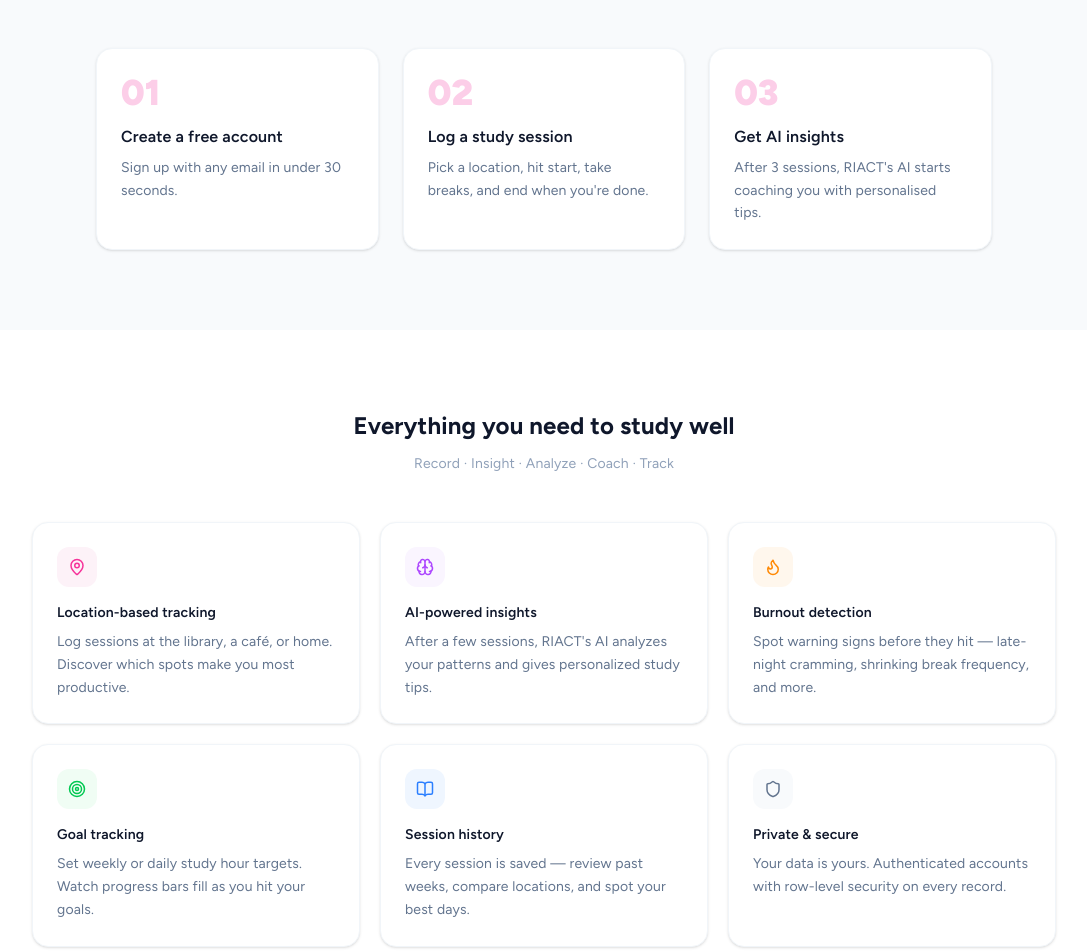
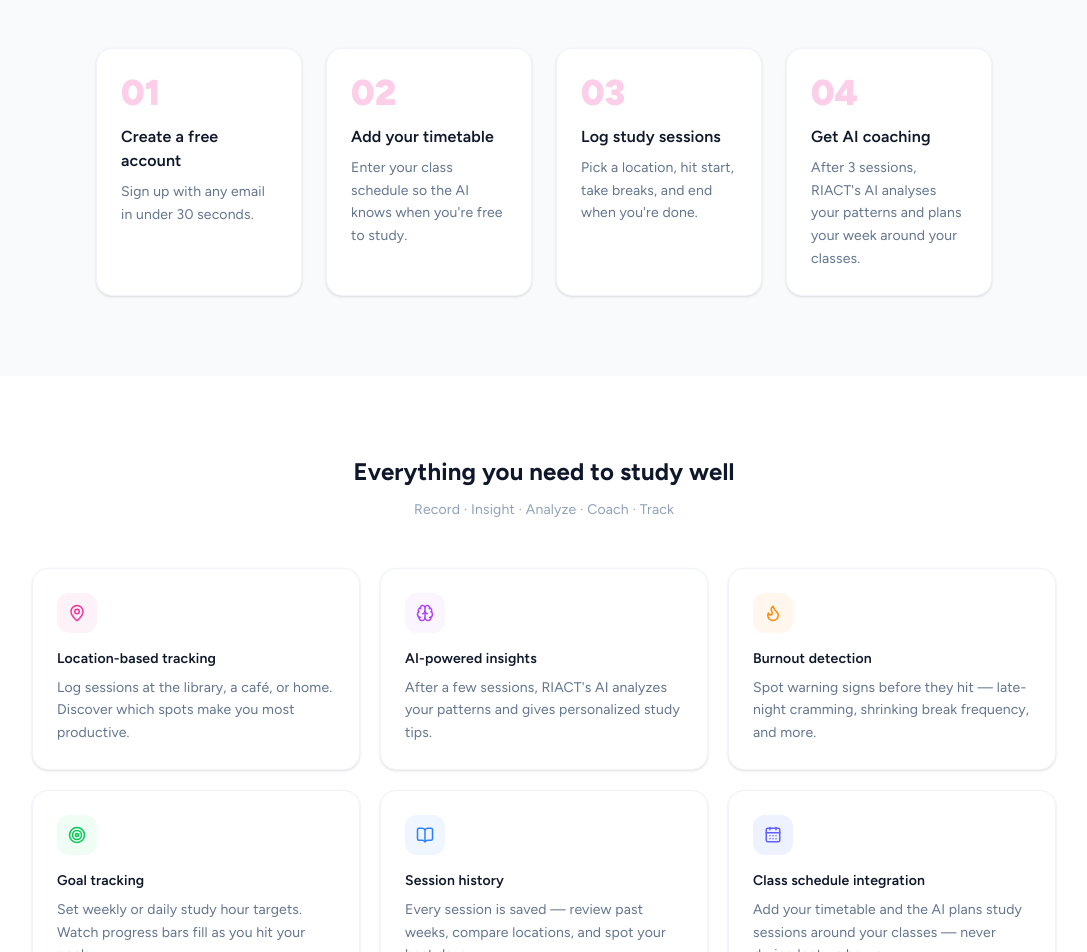
Before and after one commit to riasidhu/RIACT, a Next.js app: page / in a window 1280 px wide. Shown: the part 1560-2512 px from the top of the page, without its empty margins (96-1183 px from the left). Built offline with nearby package versions, Linux system fonts and the light colour scheme.

Commit message:
feat: add class schedule to landing page and update README

```diff
--- a/src/app/page.tsx
+++ b/src/app/page.tsx
@@ -1,7 +1,7 @@
 import Link from "next/link";
 import RiactLogo from "@/components/RiactLogo";
 import LandingDemo from "@/components/LandingDemo";
-import { BookOpen, Brain, Flame, MapPin, Shield, Target } from "lucide-react";
+import { BookOpen, Brain, CalendarDays, Flame, MapPin, Shield, Target } from "lucide-react";
 
 export const dynamic = "force-dynamic";
 
@@ -37,6 +37,12 @@ const features = [
     desc: "Every session is saved — review past weeks, compare locations, and spot your best days.",
   },
   {
+    icon: CalendarDays,
+    color: "bg-indigo-50 text-indigo-500",
+    title: "Class schedule integration",
+    desc: "Add your timetable and the AI plans study sessions around your classes — never during lecture hours.",
+  },
+  {
     icon: Shield,
     color: "bg-slate-50 text-slate-500",
     title: "Private & secure",
@@ -46,8 +52,9 @@ const features = [
 
 const steps = [
   { num: "01", title: "Create a free account", desc: "Sign up with any email in under 30 seconds." },
-  { num: "02", title: "Log a study session", desc: "Pick a location, hit start, take breaks, and end when you're done." },
-  { num: "03", title: "Get AI insights", desc: "After 3 sessions, RIACT's AI starts coaching you with personalised tips." },
+  { num: "02", title: "Add your timetable", desc: "Enter your class schedule so the AI knows when you're free to study." },
+  { num: "03", title: "Log study sessions", desc: "Pick a location, hit start, take breaks, and end when you're done." },
+  { num: "04", title: "Get AI coaching", desc: "After 3 sessions, RIACT's AI analyses your patterns and plans your week around your classes." },
 ];
 
 export default function LandingPage() {
@@ -131,7 +138,7 @@ export default function LandingPage() {
       <section className="bg-slate-50 py-20 px-6">
         <div className="mx-auto max-w-4xl">
           <h2 className="mb-12 text-center text-2xl font-bold text-slate-900">How it works</h2>
-          <div className="grid gap-6 md:grid-cols-3">
+          <div className="grid gap-6 sm:grid-cols-2 lg:grid-cols-4">
             {steps.map((step) => (
               <div key={step.num} className="rounded-2xl bg-white border border-slate-100 shadow-sm p-6">
                 <p className="text-4xl font-black text-pink-200 mb-3">{step.num}</p>
```
Also changed, not shown: 1 other file (tests, documents, lock files or other folders).
